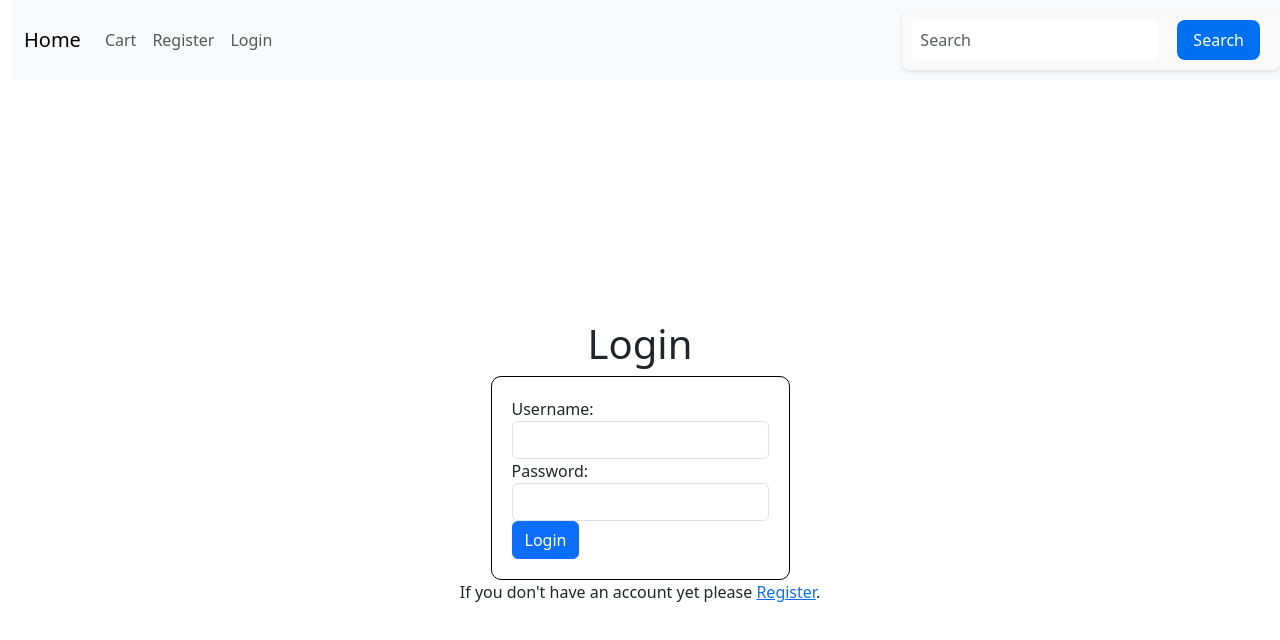
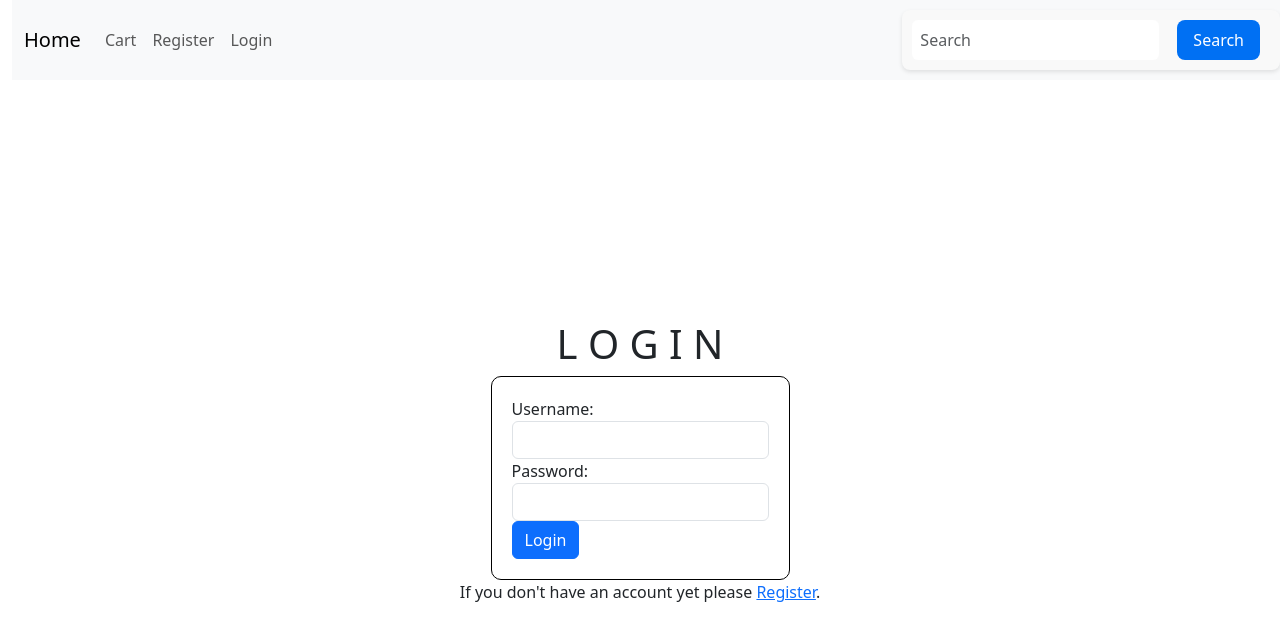
Before and after one commit to Adrrien04/fullstackapp, a Vue app: page /login in a window 1280 px wide. Shown: the top 640 px of the page. Built offline with nearby package versions, Linux system fonts and the light colour scheme.

Commit message:
ecriture

```diff
--- a/src/views/CartView.vue
+++ b/src/views/CartView.vue
@@ -5,7 +5,7 @@
       <div class="alert alert-danger" role="alert">
         Please log in to add your rent in the cart
         <br>
-        &nbsp&nbsp&nbsp&nbsp&nbsp&nbsp&nbsp&nbsp&nbsp&nbsp&nbsp&nbsp&nbsp&nbsp&nbsp&nbsp&nbsp&nbsp&nbsp&nbsp&nbsp&nbsp&nbsp&nbsp<RouterLink class="btn btn-primary" to="/login">Login</RouterLink>
+        &nbsp&nbsp&nbsp&nbsp&nbsp&nbsp&nbsp&nbsp&nbsp&nbsp&nbsp&nbsp&nbsp&nbsp&nbsp&nbsp&nbsp&nbsp&nbsp&nbsp&nbsp&nbsp&nbsp&nbsp&nbsp&nbsp&nbsp&nbsp<RouterLink class="btn btn-primary" to="/login">Login</RouterLink>
       </div>
     </div>
     <div v-else>
--- a/src/views/login.vue
+++ b/src/views/login.vue
@@ -1,6 +1,6 @@
 <template>
   <div class="login container">
-    <h1 class="text-center">Login</h1>
+    <h1 class="text-center">L O G I N</h1>
     <form @submit.prevent="login" class="mx-auto" style="max-width: 300px;">
       <div class="form-group">
         <label for="username">Username:</label>
--- a/src/views/register.vue
+++ b/src/views/register.vue
@@ -1,6 +1,6 @@
 <template>
   <div class="register container">
-    <h1 class="text-center">Register</h1>
+    <h1 class="text-center">R E G I S T E R</h1>
     <form @submit.prevent="register" class="mx-auto" style="max-width: 300px;">
       <div class="form-group">
         <label for="name">Name:</label>
```
